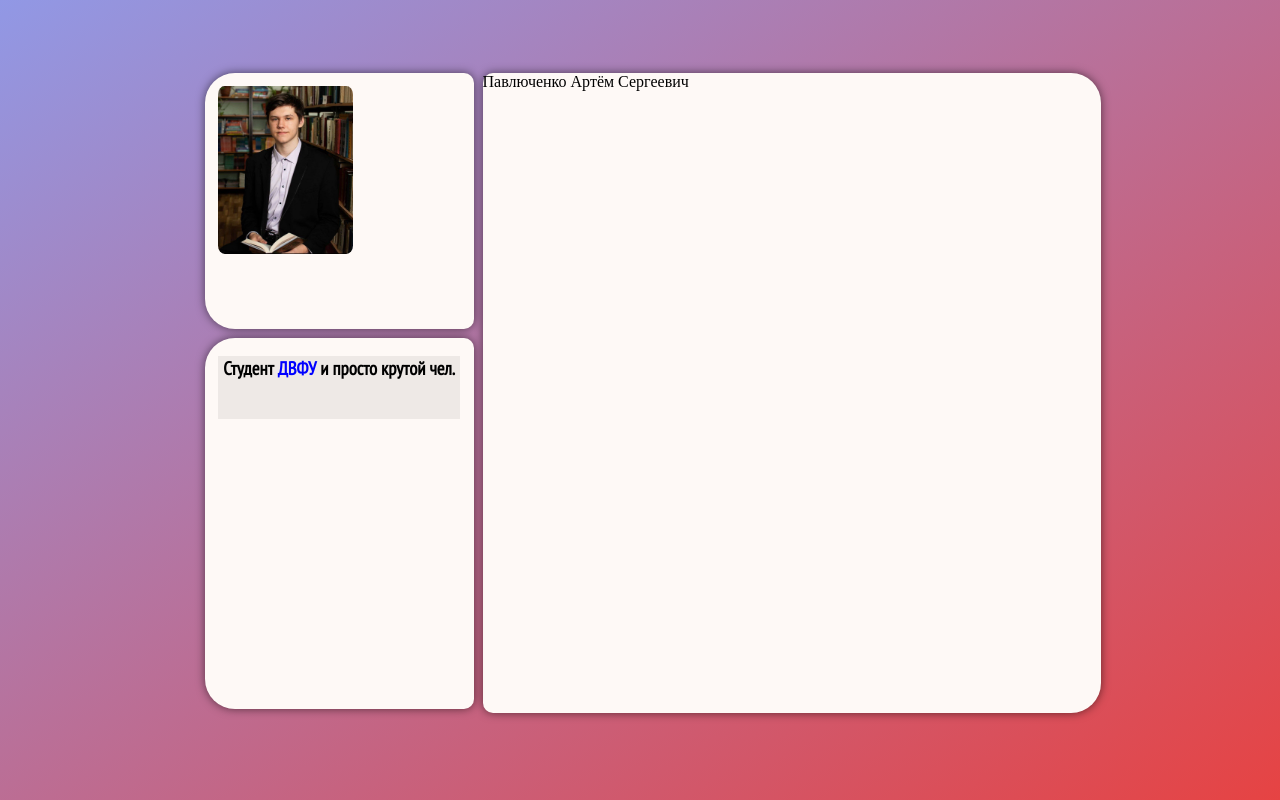
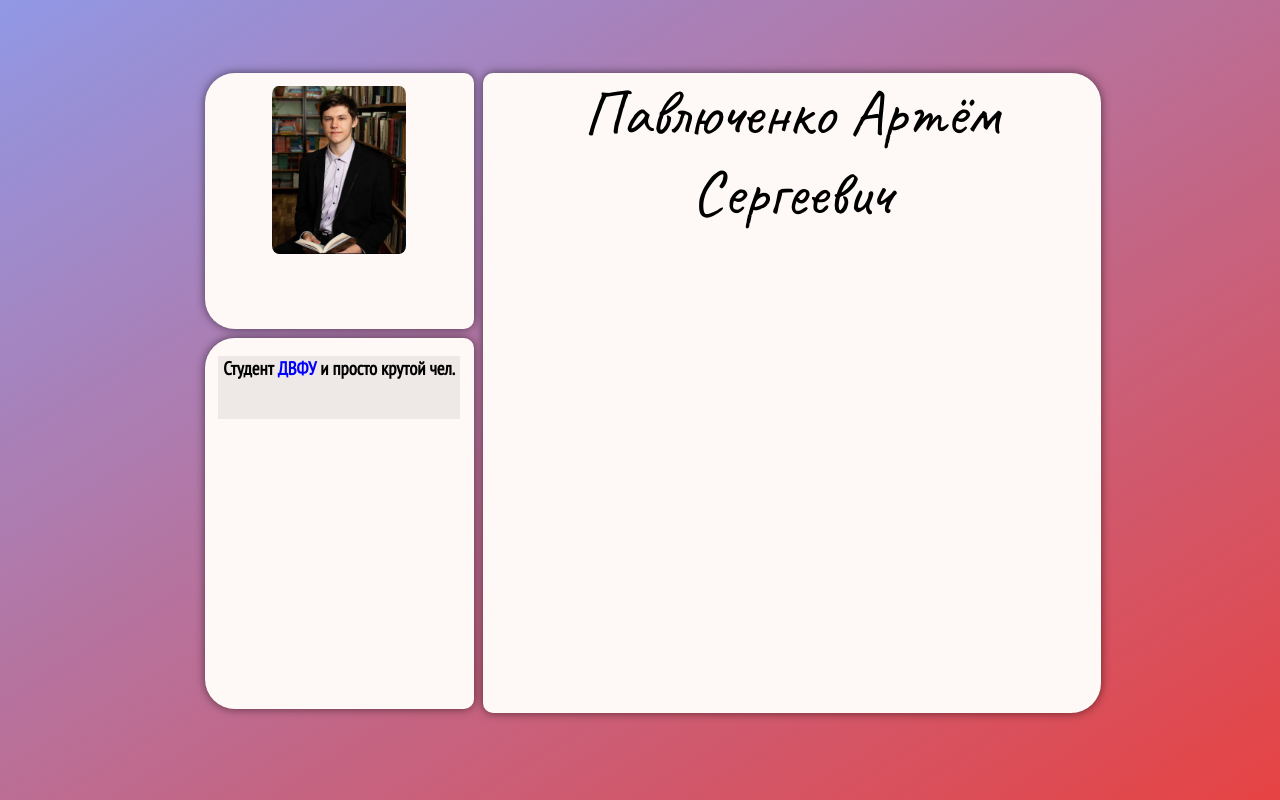
Before and after one commit to Rikucode/MeinHomePage, a plain HTML site: page index.html in a window 1280 px wide. Drawn offline with nearby package versions, Linux system fonts and the light colour scheme; a web font is replaced by a local one.

Commit message:
smol fix

```diff
--- a/assets/styles/style.css
+++ b/assets/styles/style.css
@@ -119,9 +119,10 @@ position: static;
   display: inline-block;
   border-radius: 5%;
   width: 50%;
-  margin-left:5%;
+  margin-left:25%;
   margin-top:5%;
   cursor: pointer;
+  transition: margin-left 0.8s ease-out;
   position: relative;
 }
 
@@ -148,16 +149,21 @@ position: static;
   font-size: 2em;
   z-index: 1;
   width: 30%;
-  margin-left:5%;
+  margin-left:25%;
   margin-top:-50%;
   text-align: center;
   transition: margin-left 0.8s ease-out;
   font-family: "PT Sans Narrow";
 }
 
+.ava:hover {
+  margin-left: 5%;
+}
+
 .ava:hover + .hiddenText{
   margin-left: 60%;
 }
+
 
 .info {
   margin: 5%;
--- a/index.html
+++ b/index.html
@@ -34,7 +34,7 @@
     </div>
     </div>
     <div class = 'block3'>
-      <div class = ""
+      <div class = "_bane">
       <h1 class = "name">
         Павлюченко Артём Сергеевич
       </h1>
```
